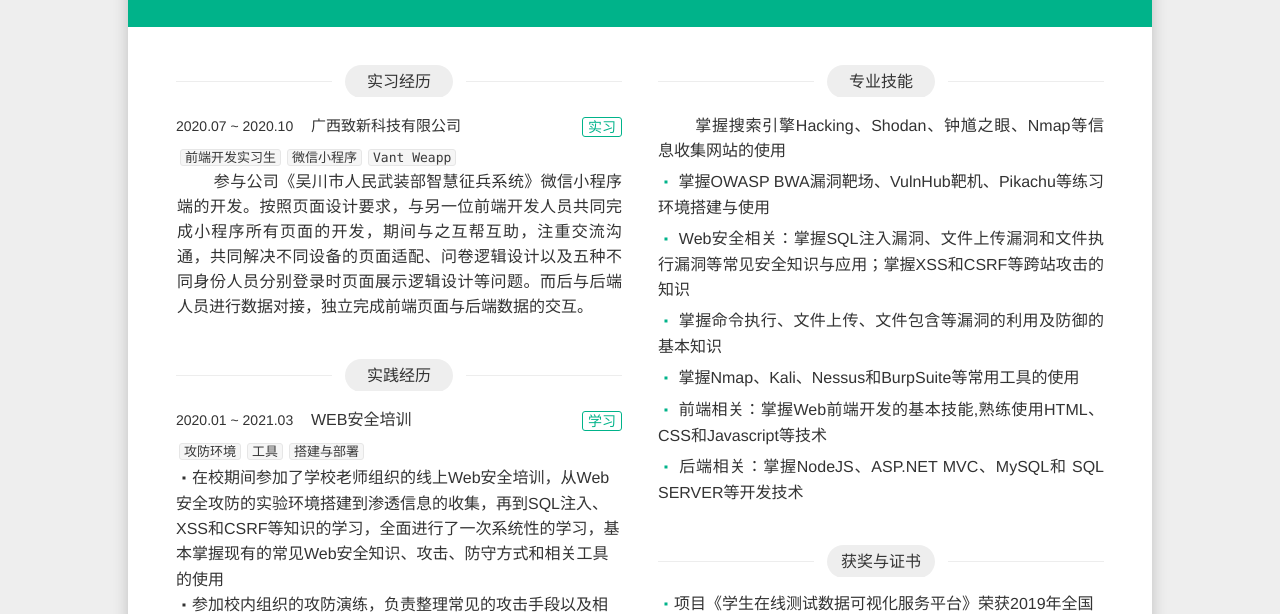
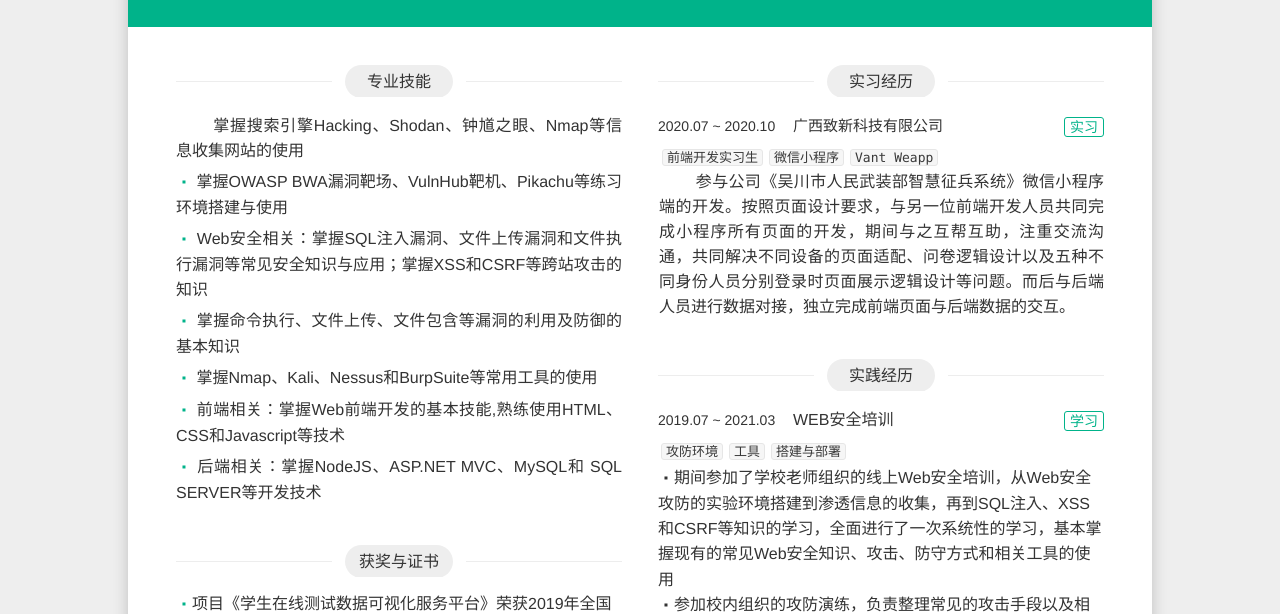
Before and after one commit to KJaun/KJaun.github.io, a website built with webpack: page index.html in a window 1280 px wide. Shown: the part 340-954 px from the top of the page. Built offline with nearby package versions, Linux system fonts and the light colour scheme.

Commit message:
Update index.html

```diff
--- a/index.html
+++ b/index.html
@@ -42,7 +42,7 @@
             </section>
         </header>
         <div class="content-bd">
-            <div class="content-left">
+            <div class="content-right">
                 <section id="experience">
                     <header class="section-hd"><span class="section-title-l"></span>
                         <h2 class="section-title">实习经历</h2><span class="section-title-r"></span>
@@ -73,7 +73,7 @@
                     </header>
                     <div class="section-bd">
                         <div class="item item-main">
-                            <header class="item-hd"><span class="item-time">2020.01 ~ 2021.03</span> <a
+                            <header class="item-hd"><span class="item-time">2019.07 ~ 2021.03</span> <a
                                     class="btn item-more" href="#" target="_blank" title="web学习">学习</a>
                                 <h3 class="item-name">WEB安全培训</h3>
                             </header>
@@ -82,8 +82,10 @@
                     <div class="item">
                         <div class="item-bd">
                             <p class="section-content"><em>攻防环境</em><em>工具</em><em>搭建与部署<br></p>
-                                <p><i class="iconfont icon-dot"></i>在校期间参加了学校老师组织的线上Web安全培训，从Web安全攻防的实验环境搭建到渗透信息的收集，再到SQL注入、XSS和CSRF等知识的学习，全面进行了一次系统性的学习，基本掌握现有的常见Web安全知识、攻击、防守方式和相关工具的使用</p>
-                                <p><i class="iconfont icon-dot"></i>参加校内组织的攻防演练，负责整理常见的攻击手段以及相关报告的撰写</p>
+                            <p><i
+                                    class="iconfont icon-dot"></i>期间参加了学校老师组织的线上Web安全培训，从Web安全攻防的实验环境搭建到渗透信息的收集，再到SQL注入、XSS和CSRF等知识的学习，全面进行了一次系统性的学习，基本掌握现有的常见Web安全知识、攻击、防守方式和相关工具的使用
+                            </p>
+                            <p><i class="iconfont icon-dot"></i>参加校内组织的攻防演练，负责整理常见的攻击手段以及相关报告的撰写</p>
                             <p></p>
                         </div>
                     </div>
@@ -112,7 +114,7 @@
 
                 </section>
             </div>
-            <div class="content-right">
+            <div class="content-left">
                 <section id="skill">
                     <header class="section-hd"><span class="section-title-l"></span>
                         <h2 class="section-title">专业技能</h2><span class="section-title-r"></span>
@@ -132,16 +134,20 @@
                                     Web安全相关：掌握SQL注入漏洞、文件上传漏洞和文件执行漏洞等常见安全知识与应用；掌握XSS和CSRF等跨站攻击的知识</p>
                             </li>
                             <li>
-                                <p class="section-content"><i class="iconfont icon-dot"></i> 掌握命令执行、文件上传、文件包含等漏洞的利用及防御的基本知识</p>
+                                <p class="section-content"><i class="iconfont icon-dot"></i>
+                                    掌握命令执行、文件上传、文件包含等漏洞的利用及防御的基本知识</p>
                             </li>
                             <li>
-                                <p class="section-content"><i class="iconfont icon-dot"></i> 掌握Nmap、Kali、Nessus和BurpSuite等常用工具的使用</p>
+                                <p class="section-content"><i class="iconfont icon-dot"></i>
+                                    掌握Nmap、Kali、Nessus和BurpSuite等常用工具的使用</p>
                             </li>
                             <li>
-                                <p class="section-content"><i class="iconfont icon-dot"></i> 前端相关：掌握Web前端开发的基本技能,熟练使用HTML、CSS和Javascript等技术</p>
+                                <p class="section-content"><i class="iconfont icon-dot"></i>
+                                    前端相关：掌握Web前端开发的基本技能,熟练使用HTML、CSS和Javascript等技术</p>
                             </li>
                             <li>
-                                <p class="section-content"><i class="iconfont icon-dot"></i> 后端相关：掌握NodeJS、ASP.NET MVC、MySQL和 SQL SERVER等开发技术</p>
+                                <p class="section-content"><i class="iconfont icon-dot"></i> 后端相关：掌握NodeJS、ASP.NET
+                                    MVC、MySQL和 SQL SERVER等开发技术</p>
                             </li>
                         </ul>
                     </div>
@@ -191,18 +197,6 @@
             </div>
         </div>
     </div>
-    <!-- <footer class="github-footer">
-<a class="footer-link" href="https://github.com/mcc108/resume" target="_blank">
-<i class="iconfont icon-link"></i> github.com/mcc108/resume
-</a>
-</footer>
-<footer class="print-footer">
-<a class="footer-link" href="http://resume.congm.in" target="_blank">
-<i class="iconfont icon-link"></i> 网页版简历：resume.congm.in
-</a>
-</footer>
-<a class="pdf" href="resume.pdf"><i class="iconfont icon-pdf"></i> PDF简历</a>
-<script src="//cdn.congm.in/tongji/congm.in.js"></script> -->
 </body>
 
 </html>
```
